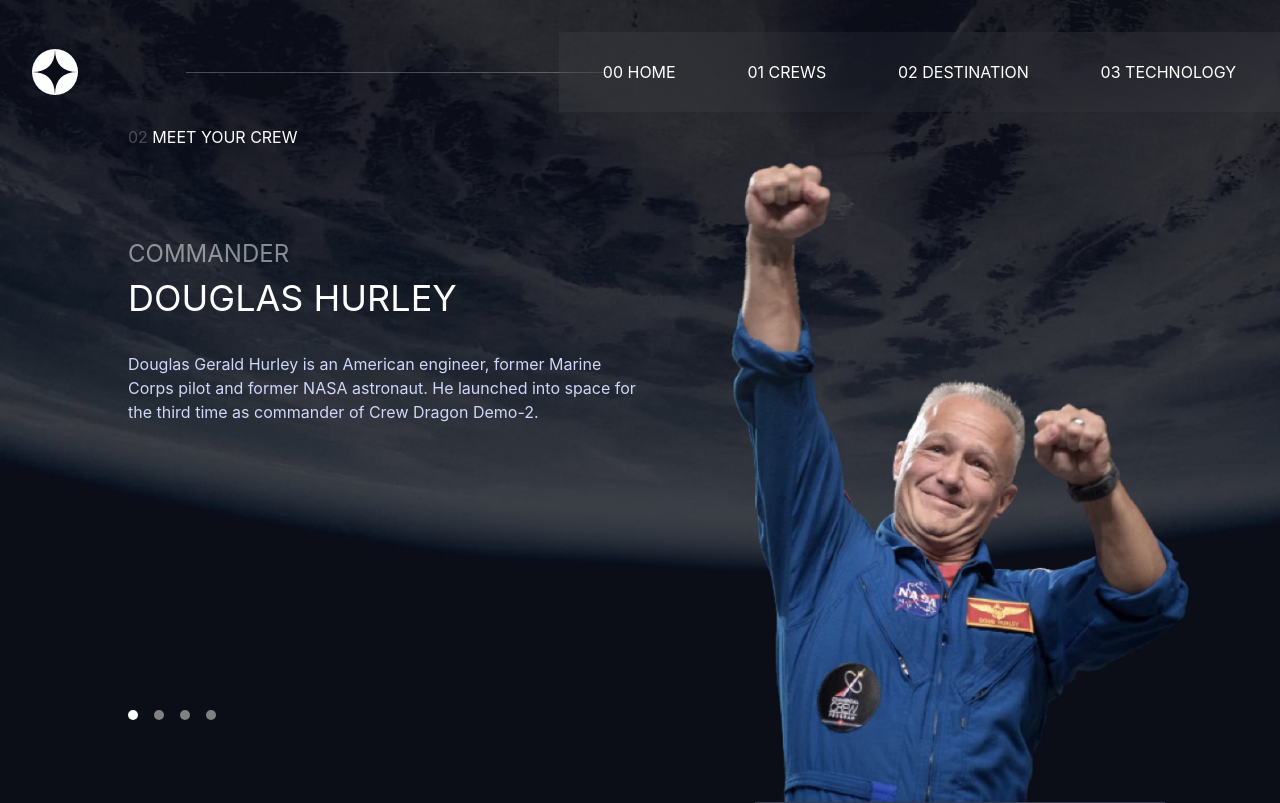
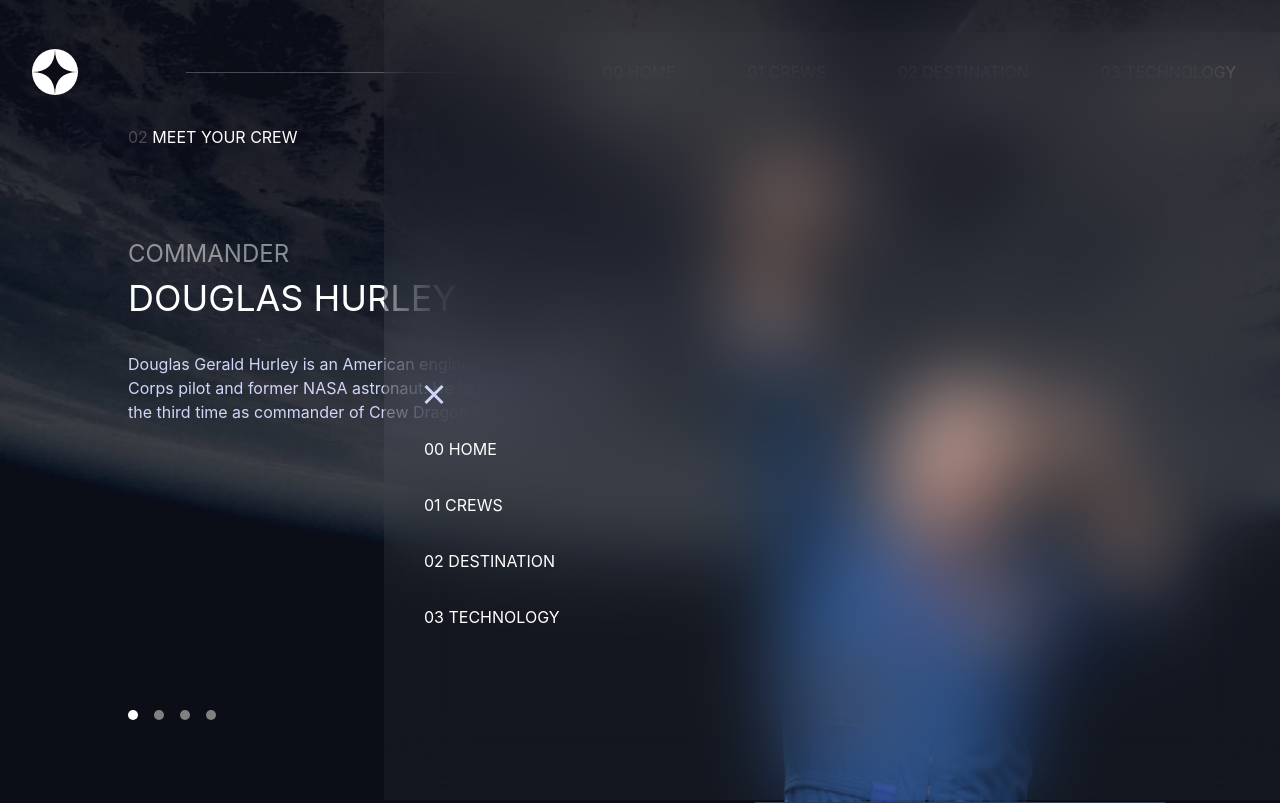
Before and after one commit to IdrisDY/Space-Tourism-Website, a Vue app: page /crews in a window 1280 px wide. Built offline with nearby package versions, Linux system fonts and the light colour scheme.

Commit message:
done dropdown

```diff
--- /dev/null
+++ b/src/components/Dropdown.vue
@@ -0,0 +1,59 @@
+<template>
+   <div class="drop">
+      <button @click = " $emit('btn-close')" >
+         <svg class="" xmlns="http://www.w3.org/2000/svg" width="100" height="21"><g fill="#D0D6F9" fill-rule="evenodd"><path d="M2.575.954l16.97 16.97-2.12 2.122L.455 3.076z"/><path d="M.454 17.925L17.424.955l2.122 2.12-16.97 16.97z"/></g></svg>      <link-scomp> </link-scomp>
+
+      </button>
+
+<div>
+   <span>00</span>
+   <router-link to="/" > HOME</router-link>
+</div>
+<div>
+   <span>01</span>
+   <router-link to="/crews" > CREWS</router-link>
+</div>
+<div>
+   <span>02</span>
+   <router-link to="/destination" > DESTINATION</router-link>
+</div>
+<div>
+   <span>03</span>
+   <router-link to="/technology" > TECHNOLOGY</router-link>
+</div>
+
+
+</div>
+</template>
+
+<script>
+
+import linkScomp from '../components/links.vue'
+export default{
+components:{
+   linkScomp
+}
+}
+</script>
+
+<style scoped>
+
+.drop{
+   display: flex;
+   background: #FFFFFF0A;
+   height: 100%;
+display: flex;
+color: white;
+padding: 0 1em;
+backdrop-filter: blur(40.7742px);
+gap: 2em;
+flex-direction: column;
+position: fixed;
+top: 0;
+width: 70%;
+right: 0;
+padding:30% 1em 0 2.5em ;
+}
+
+
+</style>
--- /dev/null
+++ b/src/components/links.vue
@@ -0,0 +1,7 @@
+<template>
+
+</template>
+<script setup>
+</script>
+<style scoped>
+</style>
--- a/src/components/navbar.vue
+++ b/src/components/navbar.vue
@@ -31,8 +31,10 @@
 
 
       </div>
+      <dropdown-vue v-if="menuClick" @btn-close = "closeMenu" ></dropdown-vue>
 
-      <img class="menu" :src="menu" alt="menu" >
+<button @click = "openMenu" >      <img class="menu" :src="menu" alt="menu" >
+</button>
    </div>
 
 </template>
@@ -40,7 +42,7 @@
 <script>
 import logo1 from '../assets/starter-code/assets/shared/logo.svg'
 import menu from '../assets/starter-code/assets/shared/icon-hamburger.svg'
-
+import DropdownVue from './Dropdown.vue'
 export default {
    mounted() {
 
@@ -59,16 +61,27 @@
 
 data(){
    return{
-      logo1, mobile:window.innerWidth,truthy:false,menu
+      logo1, mobile:window.innerWidth,truthy:false,menu , menuClick:true
    }
 
 },
 beforeDestroy() {
   window.removeEventListener('resize');
 },
-
+methods : {
+    closeMenu(){
+      this.menuClick = false
+   },
+   openMenu(){
+      this.menuClick = true
+   }
 
    }
+,
+
+components:{ DropdownVue}
+}
+
 </script>
 <style scoped>
 
@@ -128,4 +141,9 @@
       display: flex;
    }
 }
+@media(min-width:768px) and (max-width:990px) {
+   .line{
+      display: none;
+   }
+}
 </style>
--- a/src/views/crews.vue
+++ b/src/views/crews.vue
@@ -1,43 +1,34 @@
 <template>
-      <main
-        class="text-white "
-      >
+   <main class="text-white ">
       <div class="text-center md:text-left md:ml-[5%] py-[5%] lg:py-[1%]  lg:ml-[10%] lg:text-left">
-          <span class="" >
+         <span class="">
             <span class="text-white  text-opacity-25"> 02</span> MEET YOUR
-            CREW</span
-          >
+            CREW</span>
       </div>
+      <div class="flex flex-col-reverse md:flex-col gap-5 lg:gap-16 lg:grid main-content">
          <div
-          class="flex flex-col-reverse md:flex-col gap-5 lg:gap-16 lg:grid main-content"
-        >
-          <div
-            class="flex flex-col gap-5 items-center lg:mt-[15%] w-[90%] lg:w-full lg:self-start lg:gap-2 lg:items-start  self-center"
-          >
+            class="flex flex-col gap-5 items-center lg:mt-[15%] w-[90%] lg:w-full lg:self-start lg:gap-2 lg:items-start  self-center">
             <span class="text-white text-opacity-50 text-center text-2xl">
-              {{ popObject.title.toUpperCase() }}</span
-            >
+               {{ popObject.title.toUpperCase() }}</span>
 
             <span class="text-3xl lg:text-left text-center md:text-4xl">
-              {{ popObject.name }}</span
-            >
+               {{ popObject.name }}</span>
 
-            <p
-              class="text-center md:w-[80%] lg:mt-[5%] lg:w-full lg:text-left text-[#D0D6F9]"
-            >
+            <p class="text-center md:w-[80%] lg:mt-[5%] lg:w-full lg:text-left text-[#D0D6F9]">
                {{ popObject.ptxt }}
             </p>
             <div class="bullets justify-center lg:justify-start  w-full order-[-1] md:order-[0] flex gap-4">
-      <span class="bullet" @click="setCrew(0)" :class=" popObject.id === 1 ? 'bhover':''"></span>
-      <span class="bullet" @click="setCrew(1)" :class=" popObject.id === 2 ? 'bhover':''"></span>
-      <span class="bullet" @click="setCrew(2)" :class=" popObject.id === 3 ? 'bhover':''" ></span>
-      <span class="bullet" @click="setCrew(3)" :class=" popObject.id === 4 ? 'bhover':''" ></span>
+               <span class="bullet" @click="setCrew(0)" :class="popObject.id === 1 ? 'bhover' : ''"></span>
+               <span class="bullet" @click="setCrew(1)" :class="popObject.id === 2 ? 'bhover' : ''"></span>
+               <span class="bullet" @click="setCrew(2)" :class="popObject.id === 3 ? 'bhover' : ''"></span>
+               <span class="bullet" @click="setCrew(3)" :class="popObject.id === 4 ? 'bhover' : ''"></span>
             </div>
 
          </div>
          <div class="">
-            <img :src="popObject.moon" :alt="popObject.name" class="w-[55%] h-[40vh] max-w-[250px] md:max-w-full md:h-[80vh] lg:w-[90%] m-auto" />
-            <hr class=" w-[80%] m-auto h-[1px] border-none bg-[#383B4B]" >
+            <img :src="popObject.moon" :alt="popObject.name"
+               class="w-[55%] h-[40vh] max-w-[250px] md:max-w-full md:h-[80vh] lg:w-[90%] m-auto" />
+            <hr class=" w-[80%] m-auto h-[1px] border-none bg-[#383B4B]">
          </div>
       </div>
 
@@ -105,9 +96,10 @@
 .btnhover {
    border-bottom: 1px solid white;
 }
-.bullets{
-}
-.bullet{
+
+.bullets {}
+
+.bullet {
    width: 10px;
    height: 10px;
    border-radius: 50%;
@@ -115,8 +107,10 @@
    display: flex;
    background: grey;
    cursor: pointer;
+   transition: background 0.3s ease
 }
-.bhover{
+
+.bhover {
    background: white;
 
 }
@@ -127,7 +121,8 @@
       grid-template-columns: 1fr 1fr;
       margin: 0 5% 0 10%;
    }
-  .bullets{
+
+   .bullets {
       position: fixed;
       bottom: 10%;
       order: 1;
```
Lines whose indentation alone changed are shown as unchanged.
